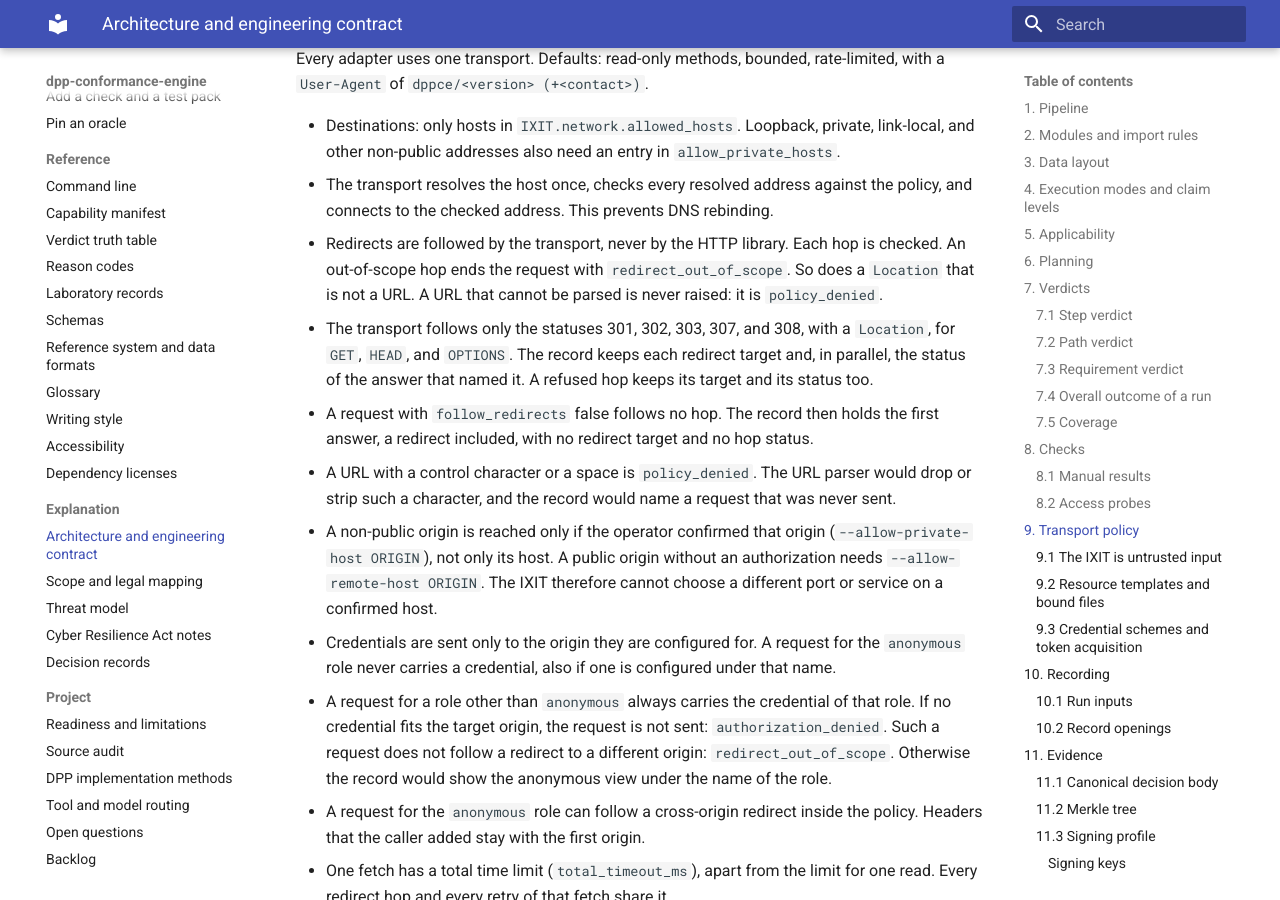
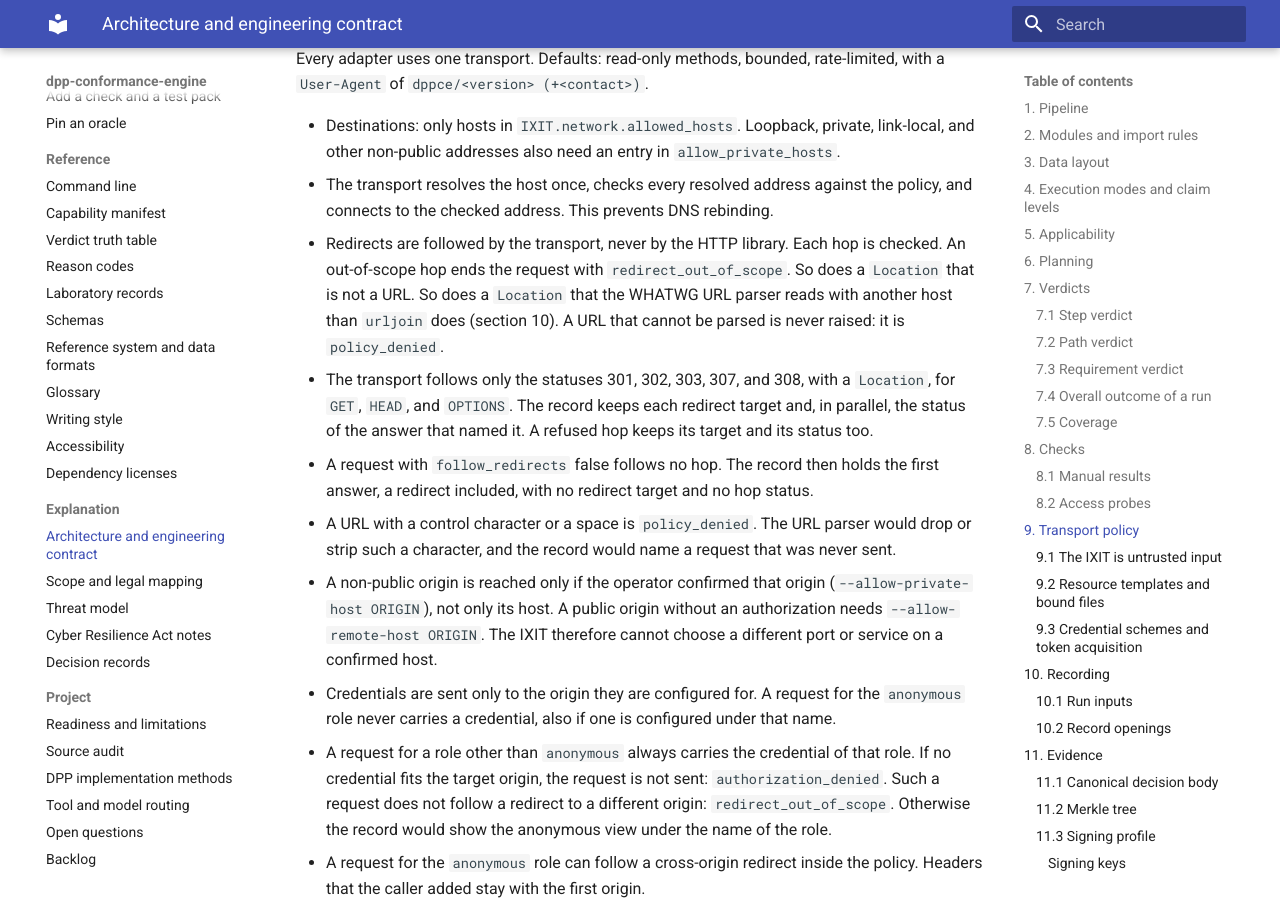
Before and after one commit to hadijannat/dpp-conformance-engine, an MkDocs documentation site: the page built from docs/explanation/architecture.md, in a window 1280 px wide and 900 px high, scrolled down 41842 px. Built offline with MkDocs 1.6.1 and Material for MkDocs 9.7.7, drawn with Linux system fonts in a browser that asks for light colours; the version menu is left out.

Commit message:
docs: name the host rule among the causes of redirect_out_of_scope
Section 10 states that the transport does not follow a Location that the
WHATWG URL parser reads with another host. Section 9 now lists it with the
other causes of redirect_out_of_scope.

Co-Authored-By: Claude Opus 5.5 <noreply@anthropic.com>

```diff
--- a/docs/explanation/architecture.md
+++ b/docs/explanation/architecture.md
@@ -1405,7 +1405,8 @@ Every adapter uses one transport. Defaults: read-only methods, bounded, rate-lim
   connects to the checked address. This prevents DNS rebinding.
 - Redirects are followed by the transport, never by the HTTP library. Each hop is checked.
   An out-of-scope hop ends the request with `redirect_out_of_scope`. So does a `Location` that
-  is not a URL. A URL that cannot be parsed is never raised: it is `policy_denied`.
+  is not a URL. So does a `Location` that the WHATWG URL parser reads with another host than
+  `urljoin` does (section 10). A URL that cannot be parsed is never raised: it is `policy_denied`.
 - The transport follows only the statuses 301, 302, 303, 307, and 308, with a `Location`, for
   `GET`, `HEAD`, and `OPTIONS`. The record keeps each redirect target and, in parallel, the status
   of the answer that named it. A refused hop keeps its target and its status too.
```
